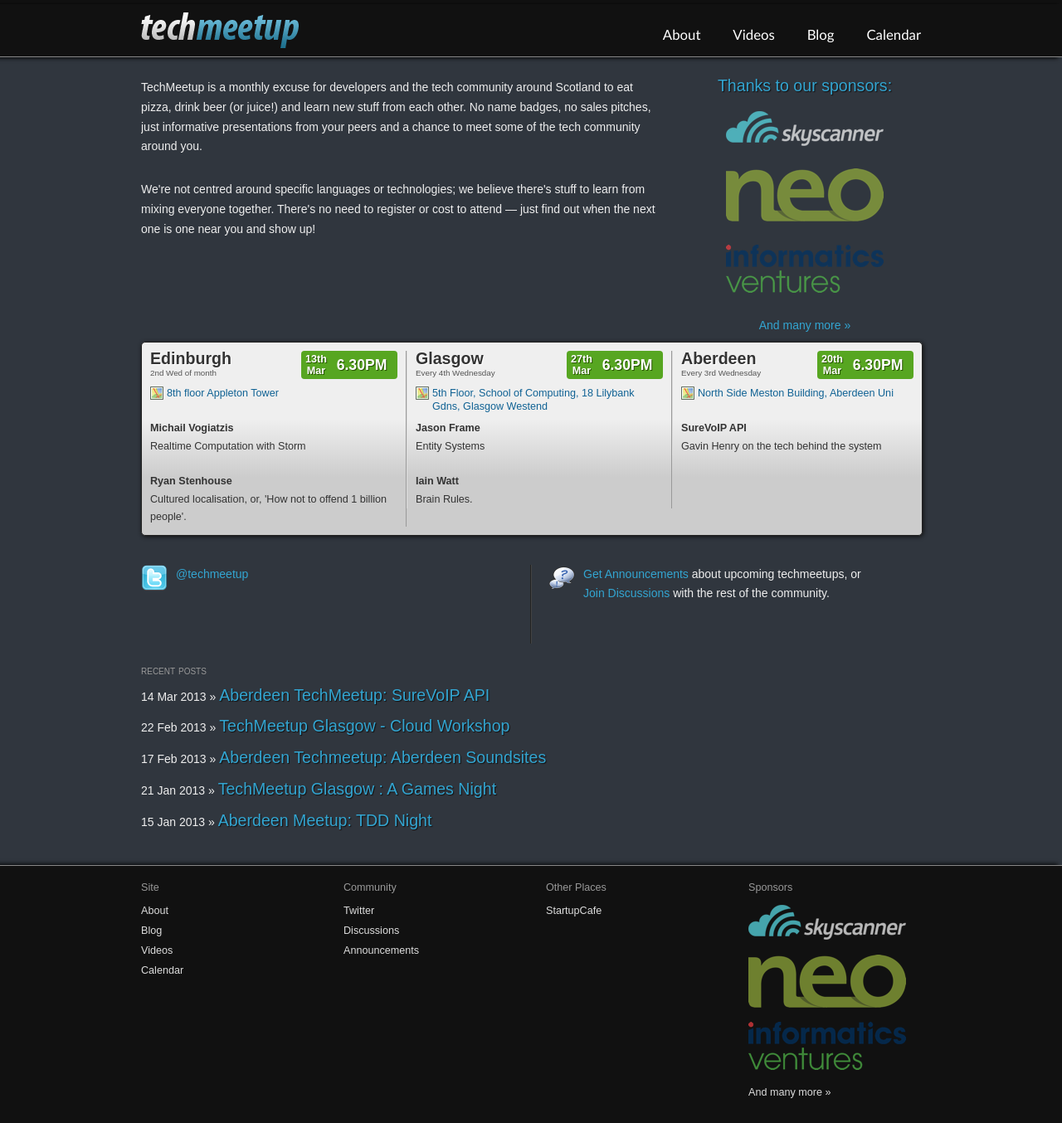
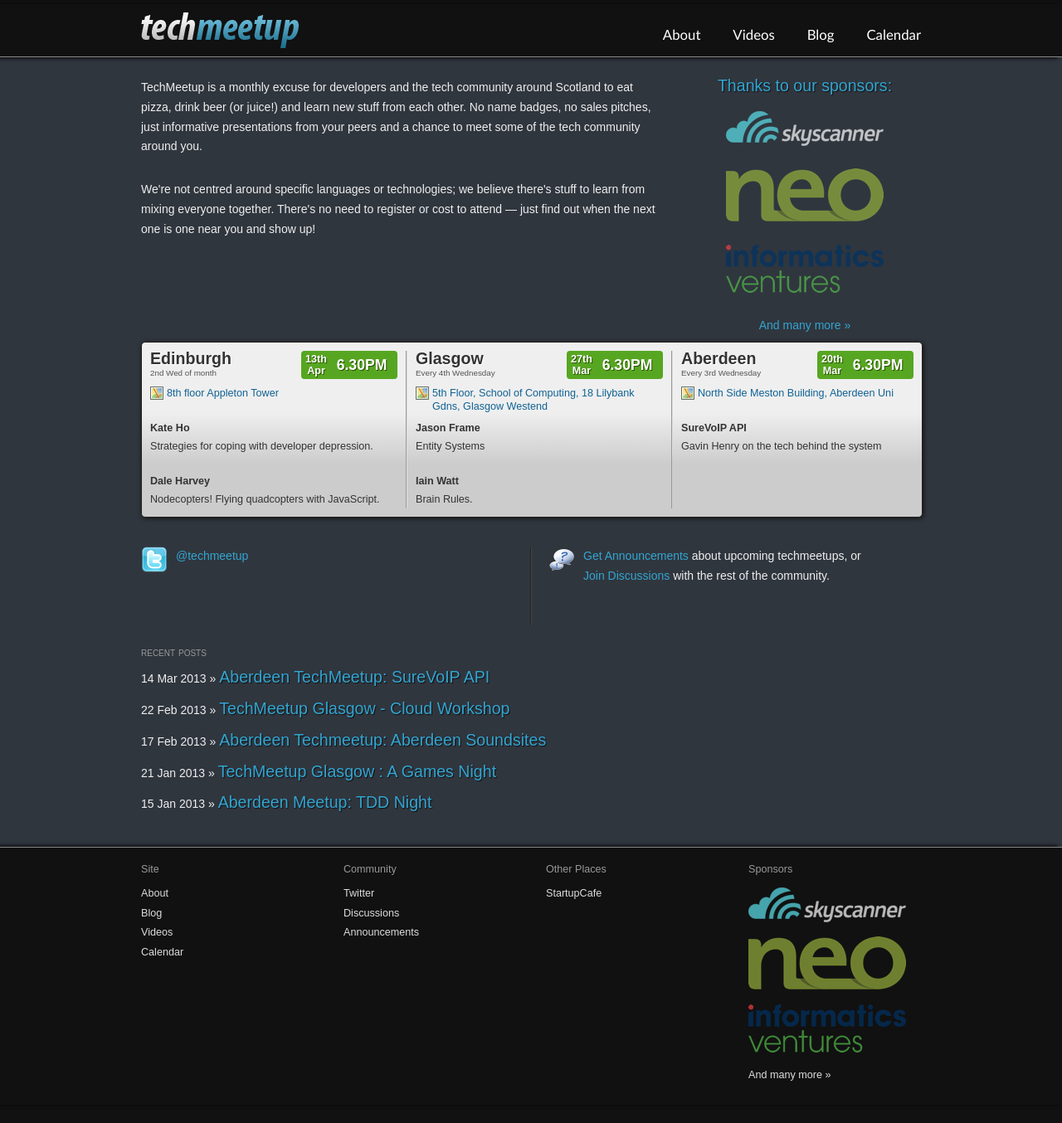
Before and after one commit to techmeetup/techmeetup.co.uk, a Jekyll site: the page built from index.html, in a window 1280 px wide. Shown: the whole page at 83% size. Built offline with Jekyll 4.4.1, drawn with Linux system fonts in a browser that asks for light colours; after the commit the page ends 1332 px from its top, so only the background shows below that.

Commit message:
Updated Edinburgh April meetup details

```diff
--- a/index.html
+++ b/index.html
@@ -33,12 +33,21 @@
     <h4>Edinburgh</h4>
     <span>2nd Wed of month</span>
     <p><a href="http://maps.google.co.uk/maps?q=Appleton+Tower,+Crichton+Street,+Edinburgh&amp;hl=en&amp;ll=55.944514,-3.186893&amp;spn=0.010009,0.027874&amp;t=h&amp;z=16&amp;vpsrc=0" class="map">8th floor Appleton Tower</a></p>
-    <p><p><strong>Michail Vogiatzis</strong><br />Realtime Computation with Storm<br /> <br /><strong>Ryan Stenhouse</strong><br />Cultured localisation, or, 'How not to offend 1 billion people'.</p></p>
+    <p>
+      <strong>Kate Ho</strong> <br />
+      Strategies for coping with developer depression.<br />
+
+      <br />
+
+      <strong>Dale Harvey</strong><br />
+      Nodecopters! Flying quadcopters with JavaScript.
+
+    </p>
     <div class="datewrapper">
       <div class="when">
         <div class="daywrap">
           <div class="day">13th</div>
-          <div class="month">Mar</div>
+          <div class="month">Apr</div>
         </div>
         <div class="time">6.30PM</div>
       </div>
```
